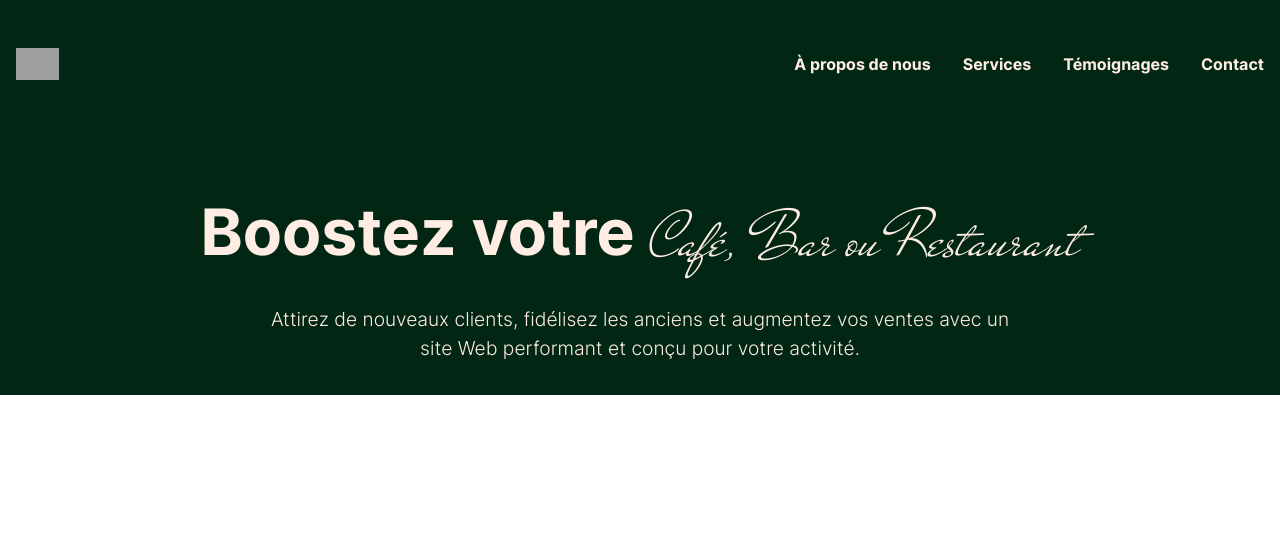
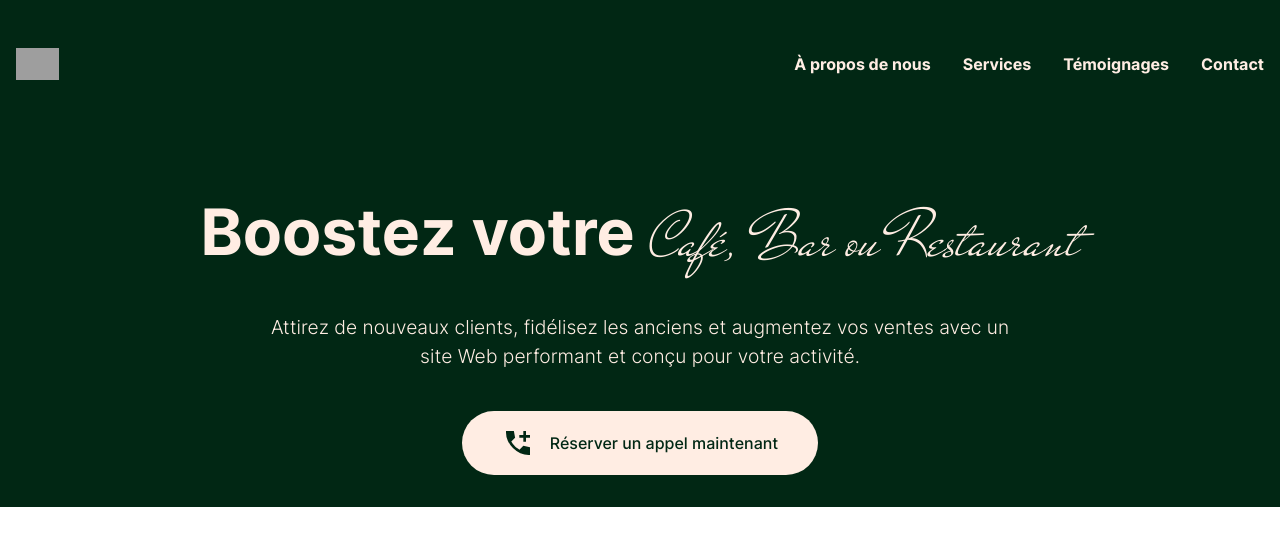
Before and after one commit to ChamkhiAnas/KORNERLANDING, a Nuxt app: page / in a window 1280 px wide. Shown: the top 546 px of the page. Built offline with nearby package versions, Linux system fonts and the light colour scheme; grey boxes are pictures that could not be loaded.

Commit message:
navbar+header without respo

```diff
--- a/components/Header.vue
+++ b/components/Header.vue
@@ -1,8 +1,12 @@
 <template>
-        <div class="header max-w-screen-2xl flex flex-wrap items-center justify-center mx-auto px-4 py-8   ">
+        <div class="header max-w-screen-2xl flex flex-col flex-wrap items-center justify-center mx-auto px-4 py-8   ">
 
             <h1>Boostez votre <span>Café, Bar ou Restaurant</span>  </h1>
-            <h6 class="mt-4 w-3/5 text-center">Attirez de nouveaux clients, fidélisez les anciens et augmentez vos ventes avec un site Web performant et conçu pour votre activité.</h6>
+            <h6 class="mt-6 w-3/5 text-center">Attirez de nouveaux clients, fidélisez les anciens et augmentez vos ventes avec un site Web performant et conçu pour votre activité.</h6>
+
+            <button class="flex gap-4 justify-center items-center mt-10 px-10 py-4 rounded-full">
+                <svg xmlns="http://www.w3.org/2000/svg" width="32" height="32" viewBox="0 0 24 24"><path fill="#012714" d="M16 11V8h-3V6h3V3h2v3h3v2h-3v3zm3.95 10q-3.125 0-6.187-1.35T8.2 15.8t-3.85-5.55T3 4.05V3h5.9l.925 5.025l-2.85 2.875q.55.975 1.225 1.85t1.45 1.625q.725.725 1.588 1.388T13.1 17l2.9-2.9l5 1.025V21z"/></svg>
+                Réserver un appel maintenant</button>
         </div>
 
 
@@ -25,6 +29,12 @@ h6{
     color:$text-color-primary;
     font-family: $Inter_L;
     font-size:1.2rem
+}
+
+button{
+    background-color: $text-color-primary;
+    font-family: $Inter_M;
+    color:  $text-color-secondary;
 
 
 }
```
